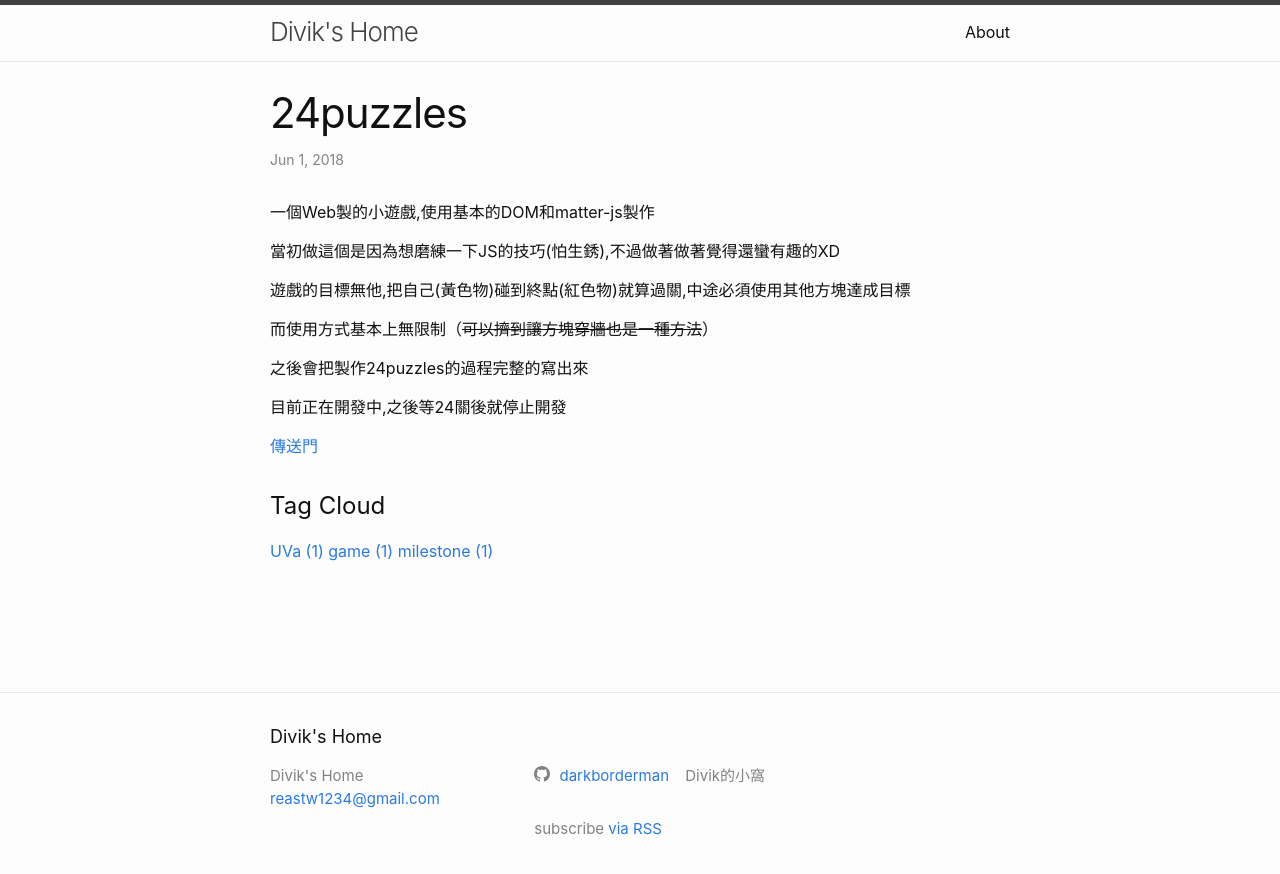
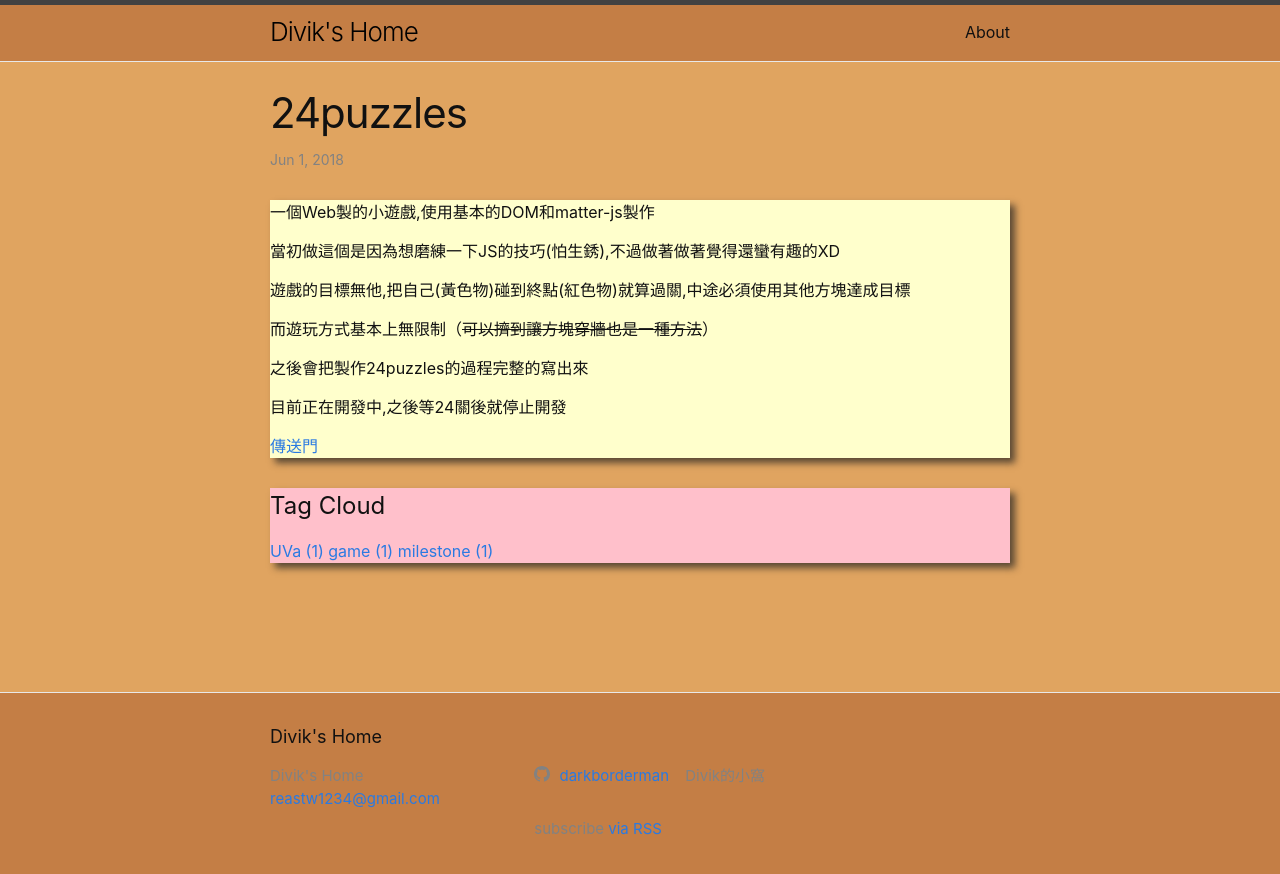
Before and after one commit to Darkborderman/darkborderman.github.io, a Jekyll site: the page built from _posts/2018-6-2-24puzzles.md, in a window 1280 px wide. Shown: the top 874 px of the page. Built offline with Jekyll 4.4.1, drawn with Linux system fonts in a browser that asks for light colours.

Commit message:
==Update theme==

```diff
--- a/_includes/tagCloud.html
+++ b/_includes/tagCloud.html
@@ -1,3 +1,4 @@
+<div class="tag-cloud">
     <h1>Tag Cloud</h1>
     {% assign tags = site.tags | sort %}
     {% for tag in tags %}
@@ -7,3 +8,4 @@
             </a>
         </span>
     {% endfor %}
+</div>
--- a/_layouts/post.html
+++ b/_layouts/post.html
@@ -15,7 +15,7 @@ layout: default
       {%- endif -%}</p>
   </header>
 
-  <div class="post-content e-content" itemprop="articleBody">
+  <div class="post-content" itemprop="articleBody">
     {{ content }}
   </div>
 
--- a/_posts/2018-6-2-24puzzles.md
+++ b/_posts/2018-6-2-24puzzles.md
@@ -12,7 +12,7 @@ tags: game
 
 遊戲的目標無他,把自己(黃色物)碰到終點(紅色物)就算過關,中途必須使用其他方塊達成目標
 
-而使用方式基本上無限制（~~可以擠到讓方塊穿牆也是一種方法~~）
+而遊玩方式基本上無限制（~~可以擠到讓方塊穿牆也是一種方法~~）
 
 之後會把製作24puzzles的過程完整的寫出來
 
--- a/_sass/minima/_layout.scss
+++ b/_sass/minima/_layout.scss
@@ -5,6 +5,7 @@
   border-top: 5px solid $grey-color-dark;
   border-bottom: 1px solid $grey-color-light;
   min-height: $spacing-unit * 1.865;
+  background: #c47e45;
 
   // Positioning context for the mobile navigation icon
   position: relative;
@@ -17,10 +18,11 @@
   letter-spacing: -1px;
   margin-bottom: 0;
   float: left;
+  color:black;
 
   &,
   &:visited {
-    color: $grey-color-dark;
+    color: black;
   }
 }
 
@@ -108,6 +110,7 @@
 .site-footer {
   border-top: 1px solid $grey-color-light;
   padding: $spacing-unit 0;
+  background:#c47e45;
 }
 
 .footer-heading {
@@ -178,6 +181,7 @@
 .page-content {
   padding: $spacing-unit 0;
   flex: 1;
+  background:#e0a460;
 }
 
 .page-heading {
@@ -194,6 +198,8 @@
 
   > li {
     margin-bottom: $spacing-unit;
+    background:#ffc;
+    box-shadow: 5px 5px 7px rgba(33,33,33,.7);
   }
 }
 
@@ -206,8 +212,6 @@
   display: block;
   @include relative-font-size(1.5);
 }
-
-
 
 /**
  * Posts
@@ -227,8 +231,10 @@
 }
 
 .post-content {
+
   margin-bottom: $spacing-unit;
-
+  background:#ffc;
+  box-shadow: 5px 5px 7px rgba(33,33,33,.7);
   h2 {
     @include relative-font-size(2);
 
@@ -253,3 +259,12 @@
     }
   }
 }
+
+/***
+tag cloud
+***/
+
+.tag-cloud{
+  background:pink;
+  box-shadow: 5px 5px 7px rgba(33,33,33,.7);
+}
```
Also changed, not shown: _layouts/default.html (+0 -7 lines), _posts/2018-5-29-FirstPost.md (+0 -4 lines). Lines whose indentation alone changed are shown as unchanged.
